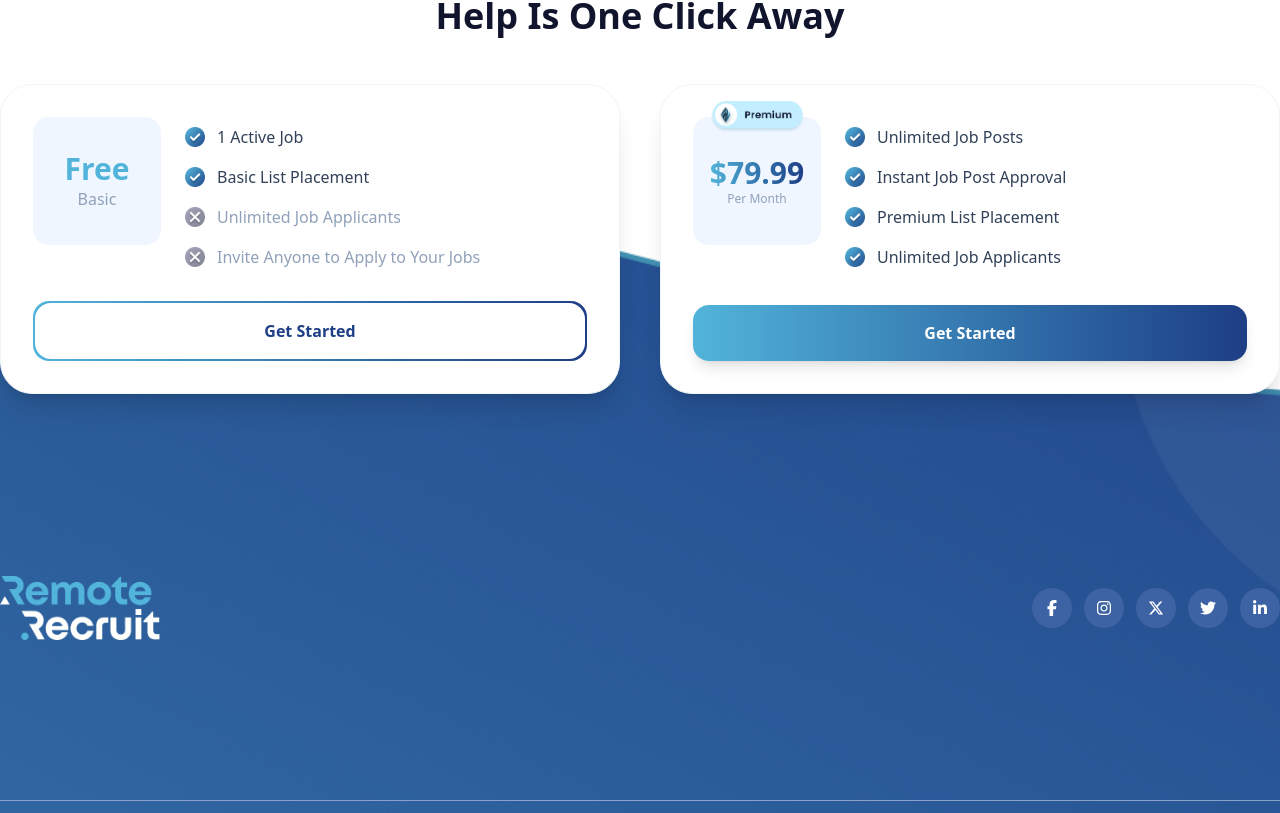
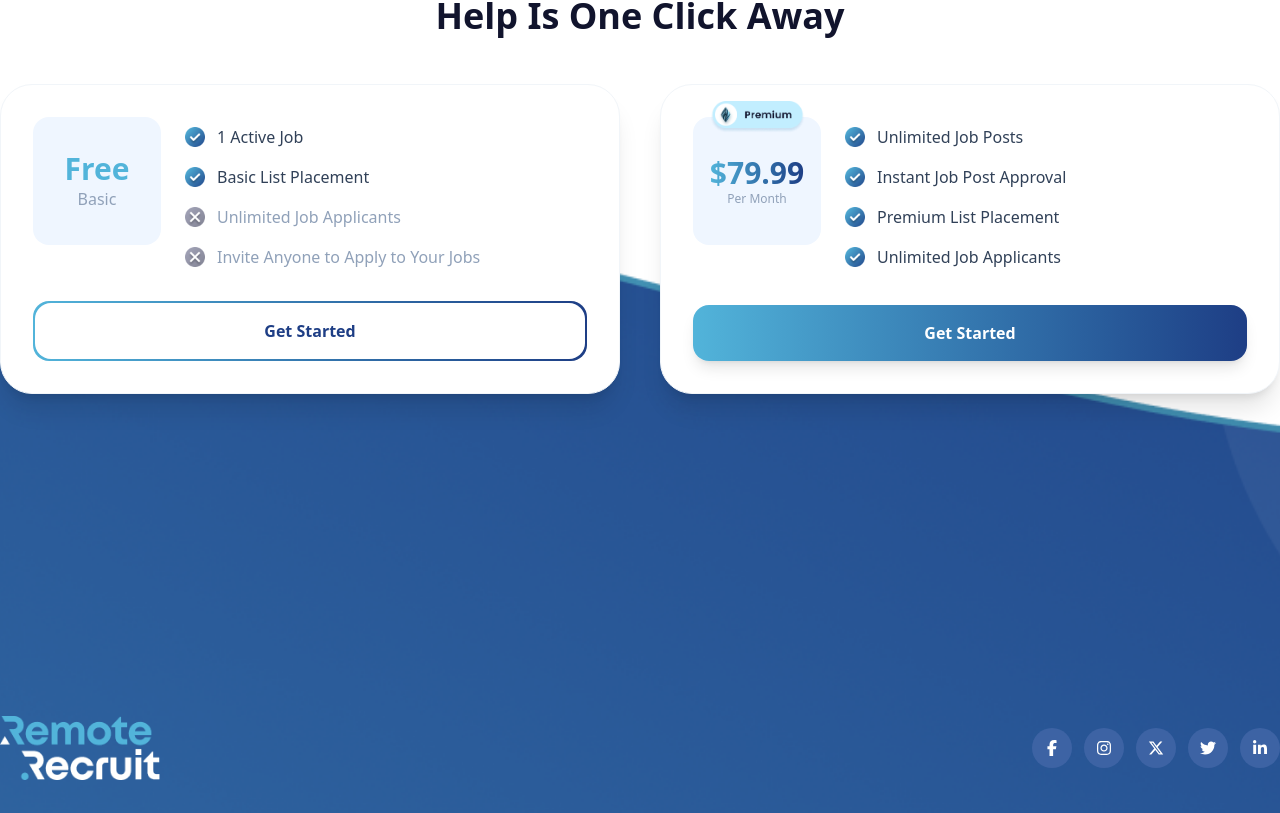
Before and after one commit to tanjiyaJuthi/RemoteRecruit, a React (Vite) app: page / in a window 1280 px wide. Shown: the part 3647-4460 px from the top of the page. Built offline with nearby package versions, Linux system fonts and the light colour scheme.

Commit message:
fixed footer design

```diff
--- a/src/components/Footer/Footer.jsx
+++ b/src/components/Footer/Footer.jsx
@@ -53,15 +53,14 @@ const Footer = () => {
                 mt-10
                 md:mt-20
                 lg:mt-65
-                pt-20
-                md:pt-0
+                pt-35
             "
             style={{
                 backgroundImage: `url(${footerBg})`,
             }}
         >
             <div className="px-5
-                lg:px-0 footer-wrapper max-w-334 mx-auto mb-40">
+                lg:px-0 footer-wrapper max-w-334 mx-auto mb-40 lg:mb-63">
                 <div
                     className="
                         grid
@@ -79,7 +78,7 @@ const Footer = () => {
                         className="w-40"
                     />
 
-                    <div className="flex flex-wrap items-center justify-center gap-3 lg:justify-self-end">
+                    <div className="flex flex-wrap items-center  gap-3 lg:justify-self-end">
                         {socials.map((social) => (
                         <SocialIcon
                             key={social.label}
```
